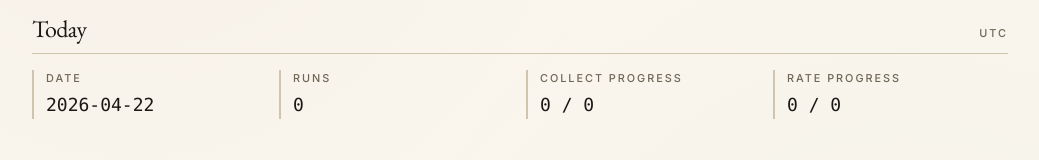
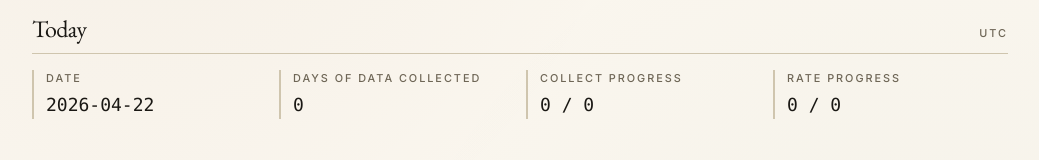
Before and after one commit to aayush-agrwl/lived-model-index, a Next.js app: page /health in a window 1280 px wide. Shown: the part 289-449 px from the top of the page, without its empty margins (120-1159 px from the left). Built offline with nearby package versions, Linux system fonts and the light colour scheme; no server answers; the database is empty.

Commit message:
Health: relabel Runs as Days of data collected

```diff
--- a/app/health/page.tsx
+++ b/app/health/page.tsx
@@ -66,7 +66,7 @@ export default async function HealthPage() {
             </header>
             <div className="mt-4 grid grid-cols-2 gap-3 sm:grid-cols-4">
               <Stat label="Date" value={today?.date ?? "—"} />
-              <Stat label="Runs" value={String(runDays)} />
+              <Stat label="Days of data collected" value={String(runDays)} />
               <Stat
                 label="Collect progress"
                 value={`${today?.collectDone ?? 0} / ${today?.collectTotal ?? 0}`}
```
